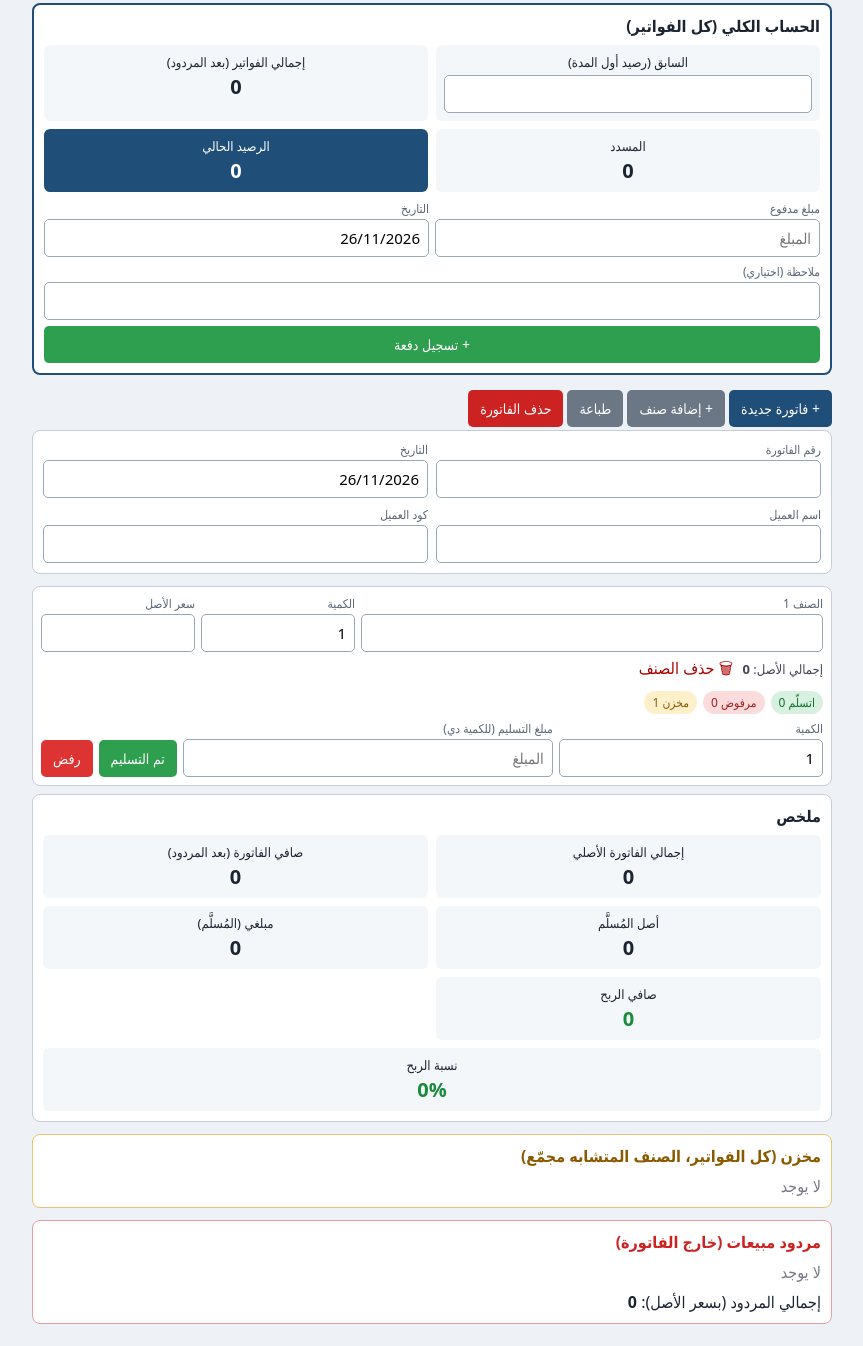
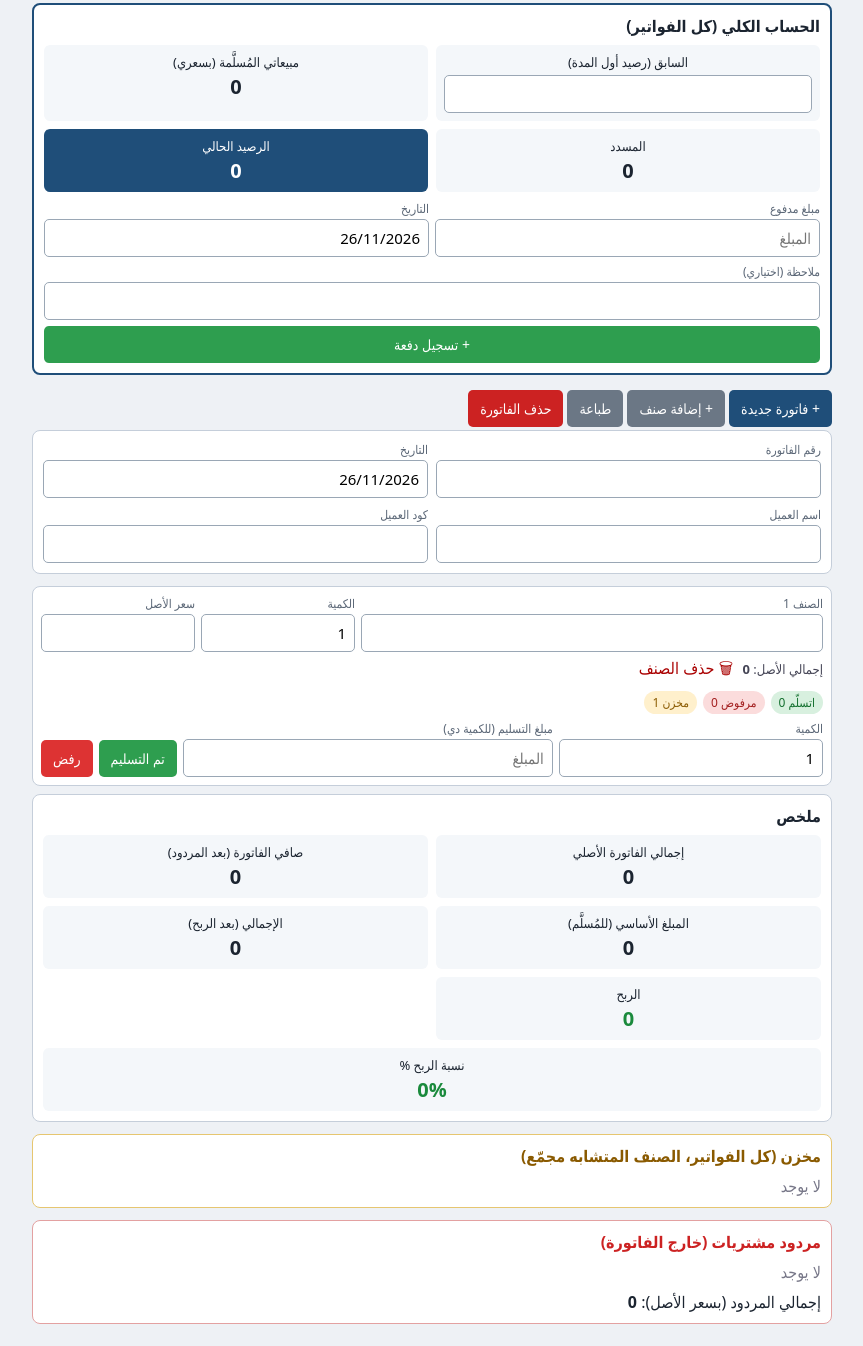
Before and after one commit to rafiq-almuslim-app/invoice-tracker, a plain HTML site: page index.html in a window 1280 px wide. Shown: the part 71-1417 px from the top of the page, without its empty margins (208-1071 px from the left). Drawn offline with Linux system fonts and the light colour scheme.

Commit message:
Update invoice summary and payment sections in HTML

```diff
--- a/index.html
+++ b/index.html
@@ -50,7 +50,7 @@ table{width:100%;border-collapse:collapse;font-size:14px}th{background:#eef1f5;p
 <div class="box acc"><h3>الحساب الكلي (كل الفواتير)</h3>
 <div class="sum">
 <div class="card">السابق (رصيد أول المدة)<input id="open" type="number" inputmode="decimal" style="margin-top:4px;text-align:center" onchange="db.open=num(this.value);save();draw()"></div>
-<div class="card">إجمالي الفواتير (بعد المردود)<b id="a_inv"></b></div>
+<div class="card">مبيعاتي المُسلَّمة (بسعري)<b id="a_inv"></b></div>
 <div class="card">المسدد<b id="a_pay"></b></div>
 <div class="card bal">الرصيد الحالي<b id="a_bal"></b></div></div>
 <div class="pay"><div><label>مبلغ مدفوع</label><input id="p_amt" type="number" inputmode="decimal" placeholder="المبلغ"></div>
@@ -66,12 +66,12 @@ table{width:100%;border-collapse:collapse;font-size:14px}th{background:#eef1f5;p
 <div class="box"><h3>ملخص</h3><div class="sum">
 <div class="card">إجمالي الفاتورة الأصلي<b id="s_all"></b></div>
 <div class="card">صافي الفاتورة (بعد المردود)<b id="s_net"></b></div>
-<div class="card">أصل المُسلَّم<b id="s_cost"></b></div>
-<div class="card">مبلغي (المُسلَّم)<b id="s_sell"></b></div>
-<div class="card">صافي الربح<b id="s_profit"></b></div>
-<div class="card" style="grid-column:span 2">نسبة الربح<b id="s_pct"></b></div></div></div>
+<div class="card">المبلغ الأساسي (للمُسلَّم)<b id="s_cost"></b></div>
+<div class="card">الإجمالي (بعد الربح)<b id="s_sell"></b></div>
+<div class="card">الربح<b id="s_profit"></b></div>
+<div class="card" style="grid-column:span 2">نسبة الربح %<b id="s_pct"></b></div></div></div>
 <div class="box stkbox"><h3>مخزن (كل الفواتير، الصنف المتشابه مجمّع)</h3><div id="sug"></div><div id="stk"></div></div>
-<div class="box rejbox"><h3>مردود مبيعات (خارج الفاتورة)</h3><div id="rej"></div><div style="margin-top:8px">إجمالي المردود (بسعر الأصل): <b id="s_rej"></b></div></div>
+<div class="box rejbox"><h3>مردود مشتريات (خارج الفاتورة)</h3><div id="rej"></div><div style="margin-top:8px">إجمالي المردود (بسعر الأصل): <b id="s_rej"></b></div></div>
 </div>
 <script>
 const K='invoices_v2',$=id=>document.getElementById(id);
@@ -144,7 +144,7 @@ function addPay(){const a=num($('p_amt').value);if(a<=0)return alert('اكتب
 function delPay(i){if(!confirm('تحذف الدفعة؟'))return;db.pay.splice(i,1);save();draw()}
 const invNet=inv=>inv.items.reduce((a,it)=>a+(num(it.q)-sumQ(it,'r'))*num(it.p),0);
 function drawGlobal(){
- const tot=db.list.reduce((a,x)=>a+invNet(x),0),paid=db.pay.reduce((a,p)=>a+num(p.amt),0);
+ const tot=db.list.reduce((a,x)=>a+x.items.reduce((b,it)=>b+it.mv.filter(m=>m.t==='d').reduce((c,m)=>c+num(m.amt),0),0),0),paid=db.pay.reduce((a,p)=>a+num(p.amt),0);
  $('open').value=db.open||'';$('a_inv').textContent=f(tot);$('a_pay').textContent=f(paid);$('a_bal').textContent=f(num(db.open)+tot-paid);
  if(!$('p_date').value)$('p_date').value=new Date().toLocaleDateString('en-GB');
  $('pays').innerHTML=db.pay.map((p,i)=>`<div class="mv"><span>💵 ${f(p.amt)} | ${esc(p.date)} ${esc(p.note)}</span><button class="sm" onclick="delPay(${i})">🗑</button></div>`).join('');
```
